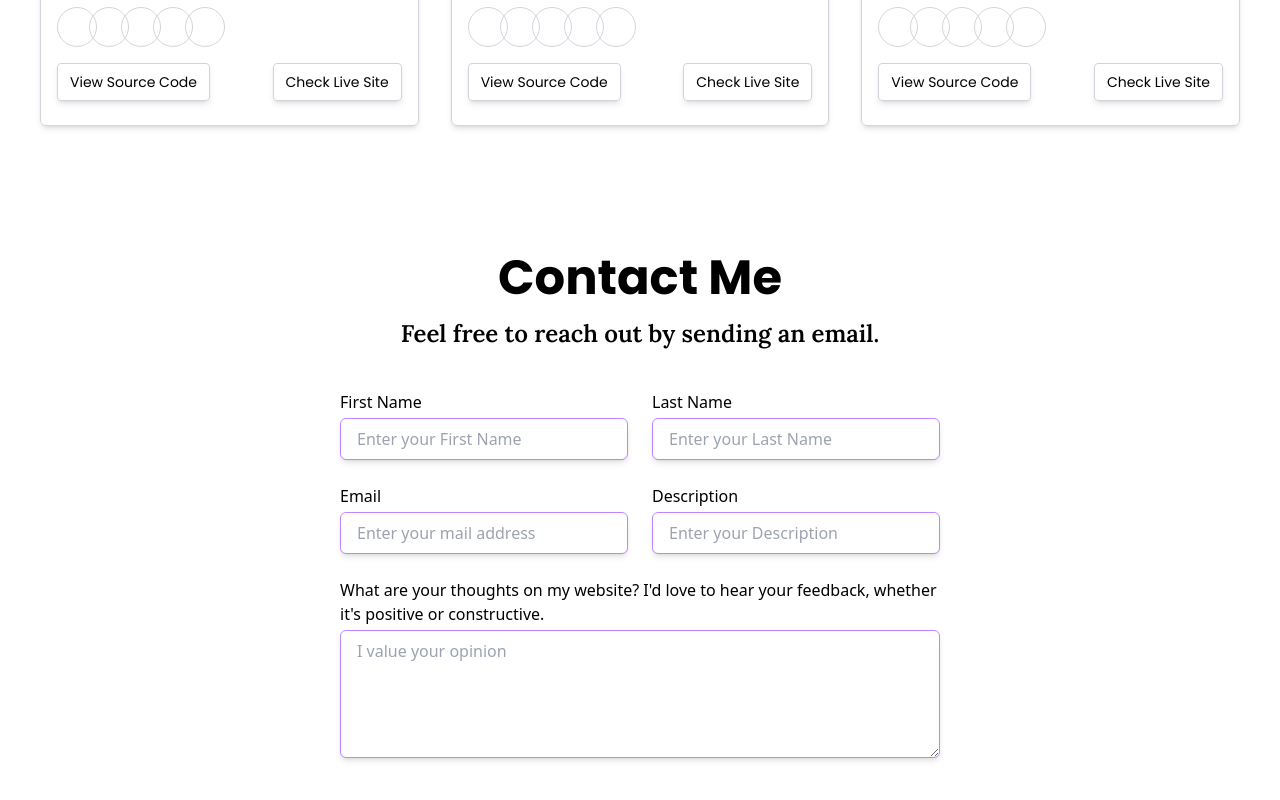
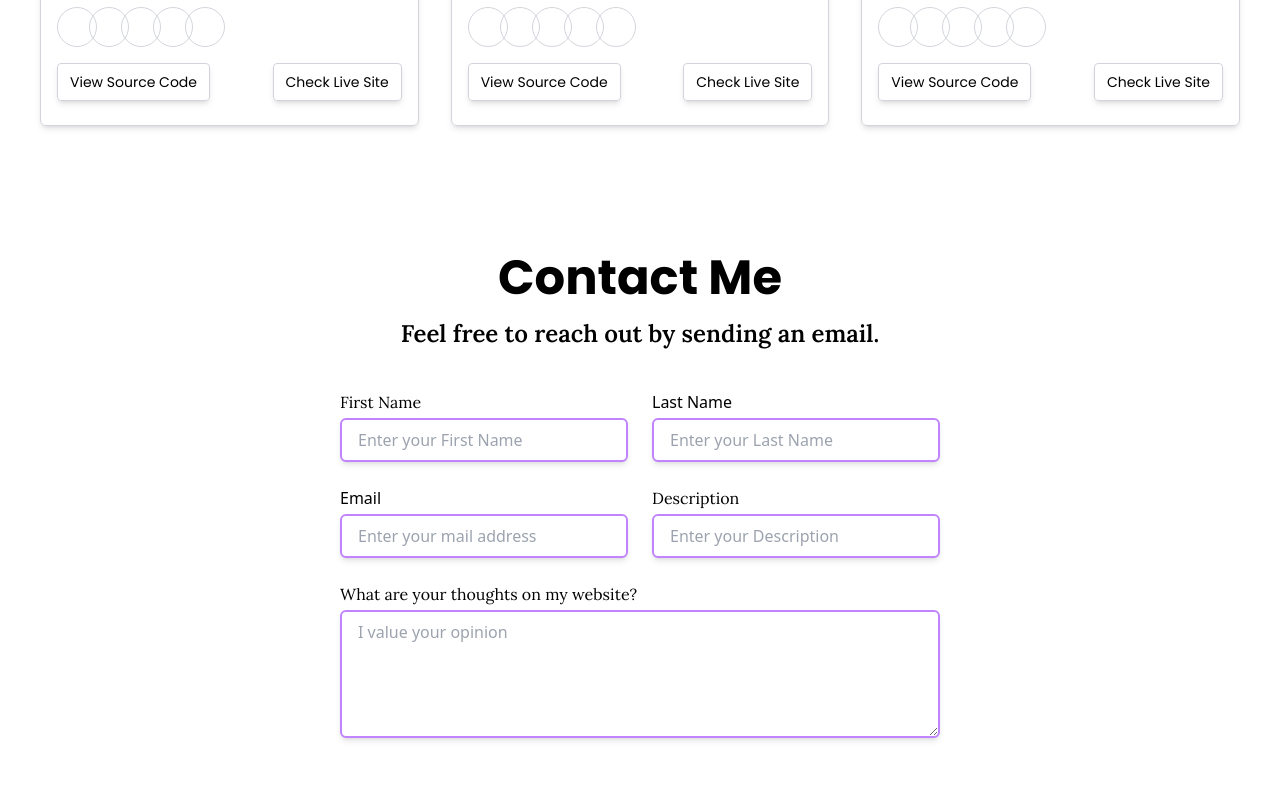
Before and after one commit to AungMyoAye101/Simple-portfolio, a Next.js app: page / in a window 1280 px wide. Shown: the part 3367-4167 px from the top of the page. Built offline with nearby package versions, Linux system fonts and the light colour scheme.

Commit message:
add style to input

```diff
--- a/src/app/globals.css
+++ b/src/app/globals.css
@@ -3,3 +3,7 @@
 @tailwind base;
 @tailwind components;
 @tailwind utilities;
+
+.input-style {
+  @apply border-2 border-purple-400 rounded-md shadow-md py-2 px-4 focus:outline-none focus:scale-105 focus:shadow-lg transition-transform ease-out duration-200;
+}
--- a/src/components/Contact.tsx
+++ b/src/components/Contact.tsx
@@ -18,12 +18,17 @@ const Contact = () => {
       {/* form */}
       <div className=" w-full md:w-[50%] sm:grid flex flex-col gap-4 md:gap-6">
         <div className="flex flex-col gap-1">
-          <label htmlFor="FirstName">First Name</label>
+          <label
+            htmlFor="FirstName"
+            className="text-sm md:text-base font-lora "
+          >
+            First Name
+          </label>
           <input
             type="text"
             id="FirstName"
             placeholder="Enter your First Name"
-            className="border border-purple-400 rounded-md shadow-md py-2 px-4"
+            className="input-style"
           />
         </div>
         <div className="flex flex-col gap-1">
@@ -32,7 +37,7 @@ const Contact = () => {
             type="text"
             id="LastName"
             placeholder="Enter your Last Name"
-            className="border border-purple-400 rounded-md shadow-md py-2 px-4"
+            className="input-style"
           />
         </div>
 
@@ -42,27 +47,31 @@ const Contact = () => {
             type="email"
             id="email"
             placeholder="Enter your mail address"
-            className="border border-purple-400 rounded-md shadow-md py-2 px-4"
+            className="input-style"
           />
         </div>
         <div className="flex flex-col gap-1">
-          <label htmlFor="Description">Description</label>
+          <label
+            htmlFor="Description"
+            className="text-sm md:text-base font-lora "
+          >
+            Description
+          </label>
           <input
             type="text"
             id="Description"
             placeholder="Enter your Description"
-            className="border border-purple-400 rounded-md shadow-md py-2 px-4"
+            className="input-style"
           />
         </div>
         <div className="flex flex-col gap-1 col-span-2 ">
-          <label htmlFor="text">
-            What are your thoughts on my website? I'd love to hear your
-            feedback, whether it's positive or constructive.
+          <label htmlFor="text" className="text-sm md:text-base font-lora ">
+            What are your thoughts on my website?
           </label>
           <textarea
             id="text"
             placeholder="I value your opinion"
-            className="border border-purple-400 rounded-md shadow-md py-2 px-4 h-32"
+            className="input-style h-32"
           />
         </div>
       </div>
```
